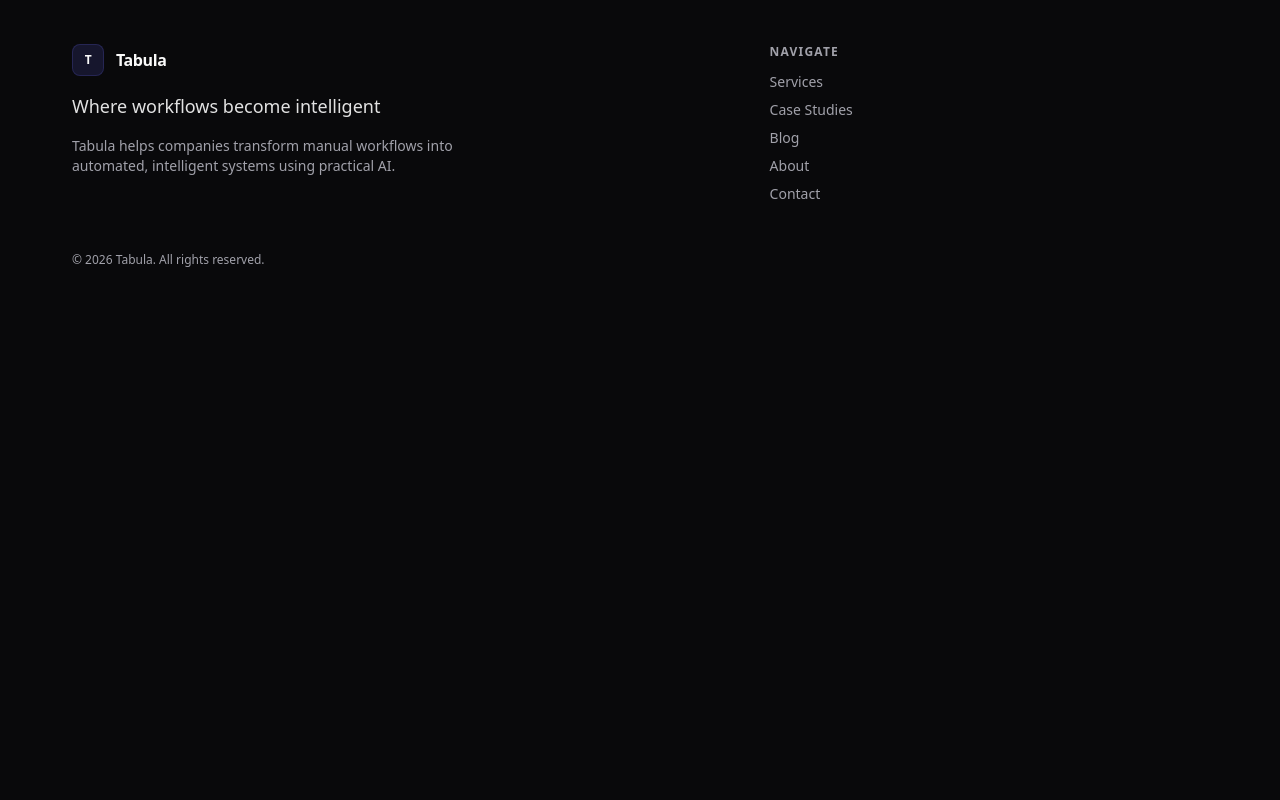
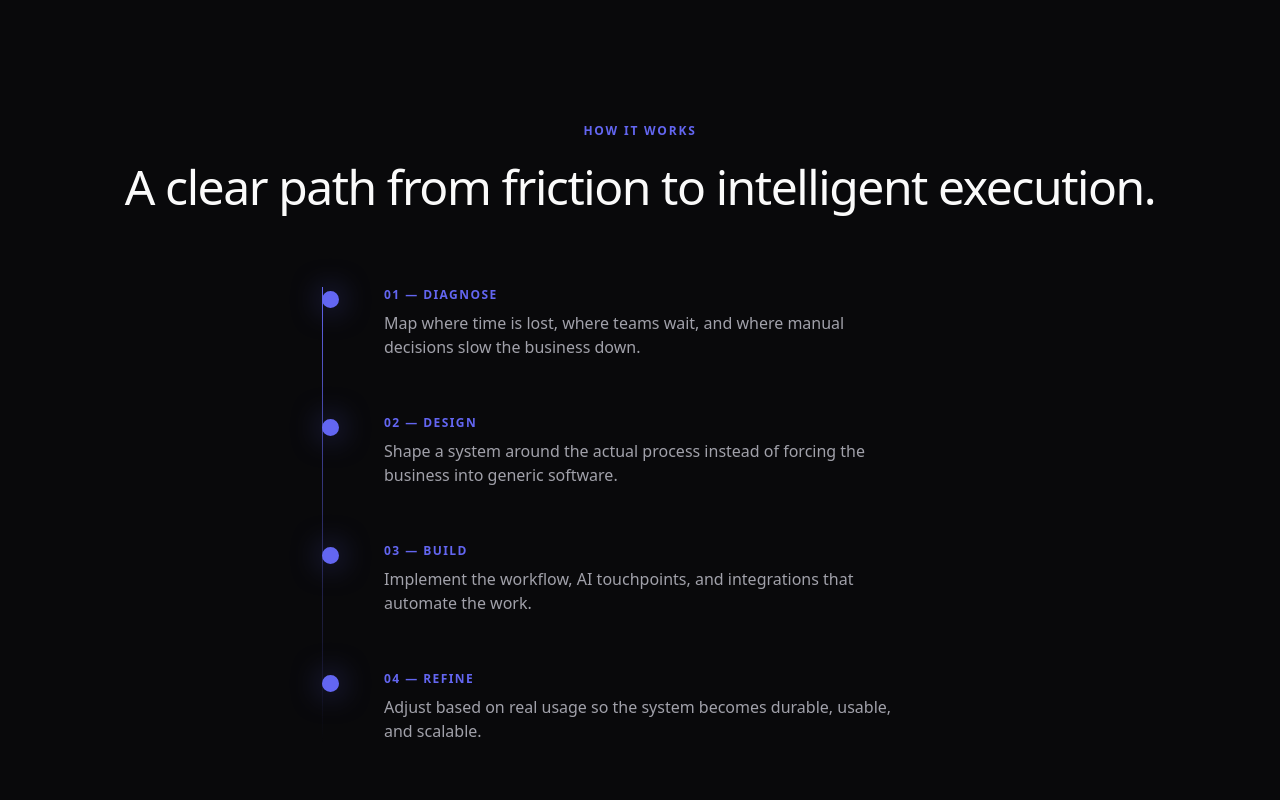
Before and after one commit to xanyl/tabula-website, a Next.js app: page / in a window 1280 px wide. Shown: the part 1600-2400 px from the top of the page. Before the commit the page ends 1916 px from the top, so only its background shows below. Built offline with nearby package versions, Linux system fonts and the light colour scheme; no server answers.

Commit message:
feat: add animated process timeline section
🤖 Generated with Claude Code

```diff
--- a/src/app/(marketing)/page.tsx
+++ b/src/app/(marketing)/page.tsx
@@ -1,11 +1,13 @@
 import { Hero } from "@/components/hero";
 import { ProblemSection } from "@/components/problem-section";
+import { ProcessTimeline } from "@/components/process-timeline";
 
 export default function Home() {
   return (
     <main>
       <Hero />
       <ProblemSection />
+      <ProcessTimeline />
     </main>
   );
 }
--- /dev/null
+++ b/src/components/process-timeline.tsx
@@ -0,0 +1,117 @@
+"use client";
+
+import { motion, useInView, useReducedMotion } from "framer-motion";
+import { useRef } from "react";
+
+const steps = [
+  {
+    num: "01",
+    title: "Diagnose",
+    desc: "Map where time is lost, where teams wait, and where manual decisions slow the business down.",
+  },
+  {
+    num: "02",
+    title: "Design",
+    desc: "Shape a system around the actual process instead of forcing the business into generic software.",
+  },
+  {
+    num: "03",
+    title: "Build",
+    desc: "Implement the workflow, AI touchpoints, and integrations that automate the work.",
+  },
+  {
+    num: "04",
+    title: "Refine",
+    desc: "Adjust based on real usage so the system becomes durable, usable, and scalable.",
+  },
+];
+
+function TimelineStep({
+  step,
+  index,
+  shouldReduceMotion,
+}: {
+  step: (typeof steps)[0];
+  index: number;
+  shouldReduceMotion: boolean | null;
+}) {
+  const ref = useRef(null);
+  const isInView = useInView(ref, { once: true, margin: "-60px" });
+
+  return (
+    <motion.div
+      ref={ref}
+      className="relative pl-20 pb-14 last:pb-0"
+      initial={shouldReduceMotion ? {} : { opacity: 0, x: -20 }}
+      animate={
+        isInView
+          ? { opacity: 1, x: 0 }
+          : shouldReduceMotion
+            ? {}
+            : { opacity: 0, x: -20 }
+      }
+      transition={
+        shouldReduceMotion
+          ? { duration: 0 }
+          : { duration: 0.5, delay: index * 0.1 }
+      }
+    >
+      {/* Dot on the line */}
+      <motion.div
+        className="absolute left-[18px] top-1 h-[17px] w-[17px] rounded-full border-2 border-accent bg-bg-surface"
+        animate={
+          isInView
+            ? {
+                backgroundColor: "#6366F1",
+                boxShadow: "0 0 30px rgba(99,102,241,0.6)",
+              }
+            : {}
+        }
+        transition={
+          shouldReduceMotion
+            ? { duration: 0 }
+            : { delay: index * 0.1 + 0.3 }
+        }
+      />
+
+      <p className="text-xs font-semibold uppercase tracking-[0.12em] text-accent">
+        {step.num} &mdash; {step.title}
+      </p>
+      <p className="mt-2 max-w-lg text-text-muted">{step.desc}</p>
+    </motion.div>
+  );
+}
+
+export function ProcessTimeline() {
+  const shouldReduceMotion = useReducedMotion();
+
+  return (
+    <section id="how-it-works" className="py-32">
+      <div className="mx-auto max-w-[1200px] px-8">
+        <div className="mb-16 text-center">
+          <p className="text-xs font-semibold uppercase tracking-[0.15em] text-accent">
+            How It Works
+          </p>
+          <h2 className="mt-3 font-serif text-[clamp(2rem,4vw,3rem)] tracking-[-0.03em]">
+            A clear path from friction to intelligent execution.
+          </h2>
+        </div>
+
+        {/* Timeline */}
+        <div className="relative mx-auto max-w-2xl">
+          {/* Vertical line */}
+          <div className="absolute left-[18px] top-0 h-full w-px bg-gradient-to-b from-accent via-accent/40 to-transparent" />
+
+          {steps.map((step, i) => (
+            <TimelineStep
+              key={step.num}
+              step={step}
+              index={i}
+              shouldReduceMotion={shouldReduceMotion}
+            />
+          ))}
+        </div>
+      </div>
+    </section>
+  );
+}
```
